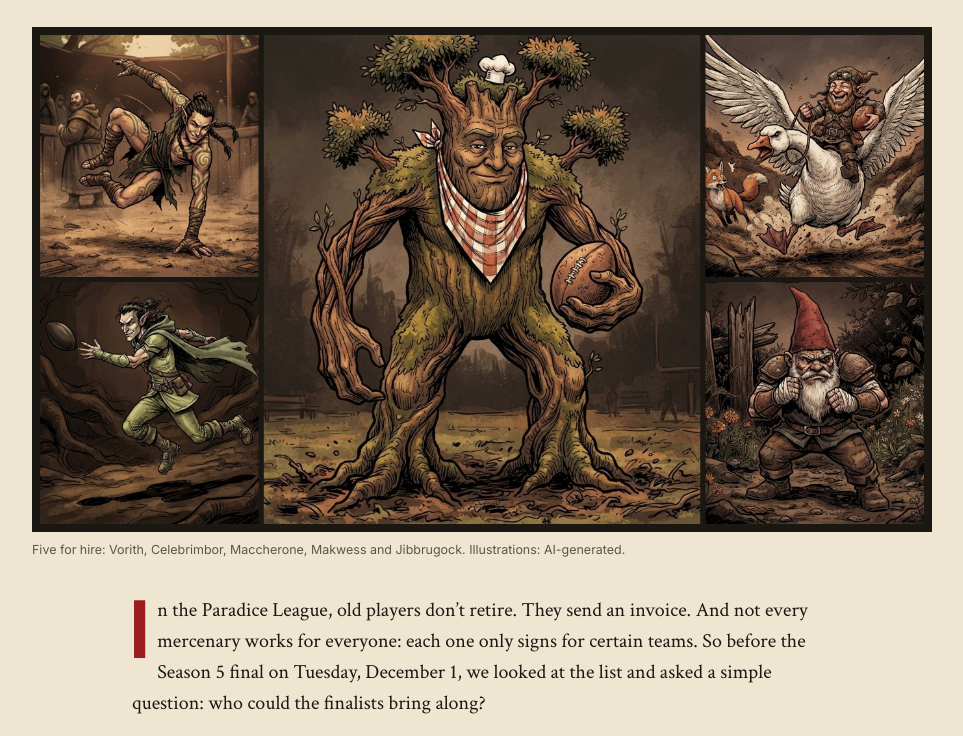
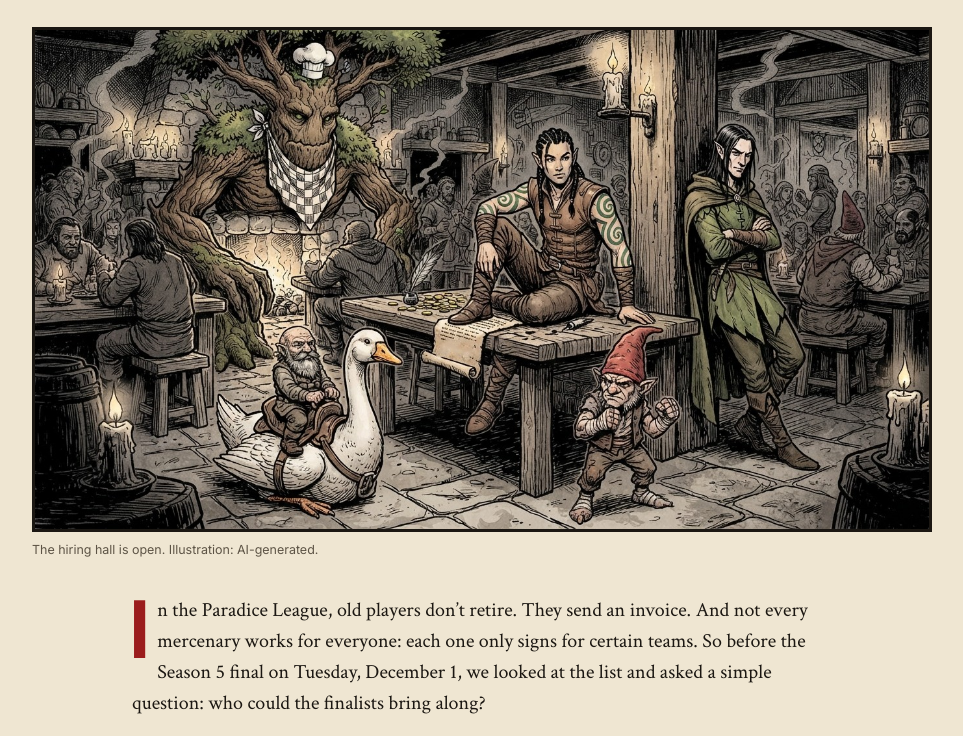
Before and after one commit to DoubleskullTales/doubleskull-tales, an Astro site: page /tales/who-could-they-hire-back-to-the-roots in a window 1280 px wide. Shown: the part 472-1208 px from the top of the page, without its empty margins (158-1121 px from the left). Built offline with nearby package versions, Linux system fonts and the light colour scheme; Astro itself is replaced by a stand-in of ours; no server answers.

Commit message:
Add files via upload

```diff
--- a/src/content/tales/who-could-they-hire-back-to-the-roots.md
+++ b/src/content/tales/who-could-they-hire-back-to-the-roots.md
@@ -3,9 +3,9 @@ title: "Who Could They Hire? Back to the Roots"
 subtitle: "Five mercenaries, one final, one very interesting tree. Pick two for Xurpils."
 date: 2026-11-25T12:00:00
 section: "The Daily Skull"
-image: "/images/mercs-roots-hero.jpg"
+image: "/images/mercs-roots-tavern.jpg"
 teaser: "/images/mercs-roots-teaser.jpg"
-imageCaption: "Five for hire: Vorith, Celebrimbor, Maccherone, Makwess and Jibbrugock. Illustrations: AI-generated."
+imageCaption: "The hiring hall is open. Illustration: AI-generated."
 ---
 
 In the Paradice League, old players don't retire. They send an invoice. And not every mercenary works for everyone: each one only signs for certain teams. So before the Season 5 final on Tuesday, December 1, we looked at the list and asked a simple question: who could the finalists bring along?
```
Also changed, not shown: public/images/mercs-roots-tavern.jpg (added), public/images/mercs-roots-teaser.jpg.
